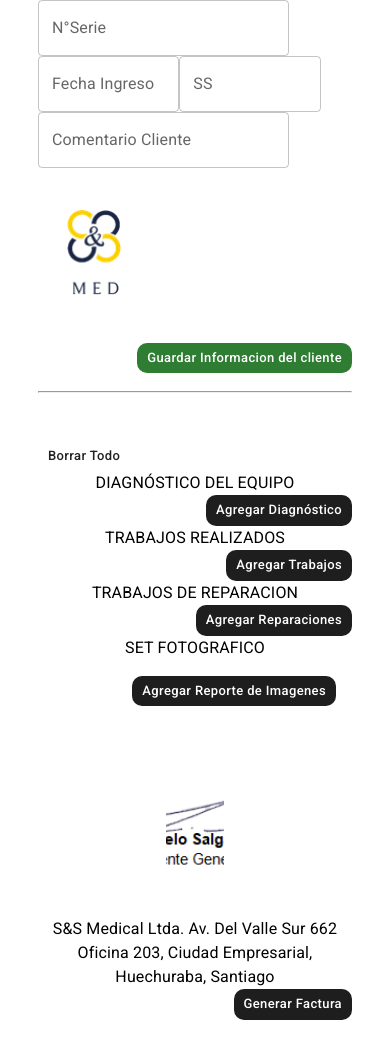
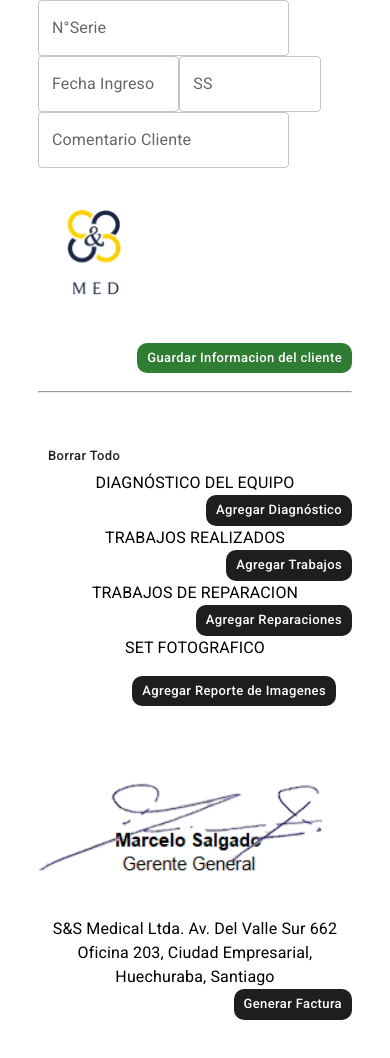
Before and after one commit to ebros12/-ssmedical, a Next.js app: page /reparaciones/Informe in a window 390 px wide. Shown: the part 288-1346 px from the top of the page. Built offline with nearby package versions, Linux system fonts and the light colour scheme.

Commit message:
actulizacion 2.0 | Camino Funcional Completo

```diff
--- a/components/reparaciones/SubirImg.tsx
+++ b/components/reparaciones/SubirImg.tsx
@@ -93,7 +93,7 @@ const handleClose = () => setOpen(false);
         {
           items.titulo.map((itemTitulo,index) => (
 
-              <Grid item key={index} xs={4}>
+              <Grid item key={index} md={4} xs={6}>
               <Card sx={{ maxWidth: 345 }}>
                     <CardMedia
                       sx={{ height: 140 }}
@@ -121,7 +121,7 @@ const handleClose = () => setOpen(false);
         }
             <Grid item xs={12} textAlign={'center'} display='block ruby'>
                 <CardMedia
-                      sx={{ height: '15vh',width:'15vw',marginTop:'2rem' }}
+                      className="imgFirma"
                       image='/firma.png'
                       title='Firma'
                 />
--- a/styles/globals.css
+++ b/styles/globals.css
@@ -70,8 +70,16 @@
   margin:1rem;
   width:6rem;
 }
+.imgFirma{
+  height: 15vh;
+  width:15vw;
+  margin-top:2rem;
+}
 
 @media (max-width: 480px) {
+  .imgFirma{
+    width: 100%;
+  }
   .marginInput{
     margin: 15px;
   }
```
